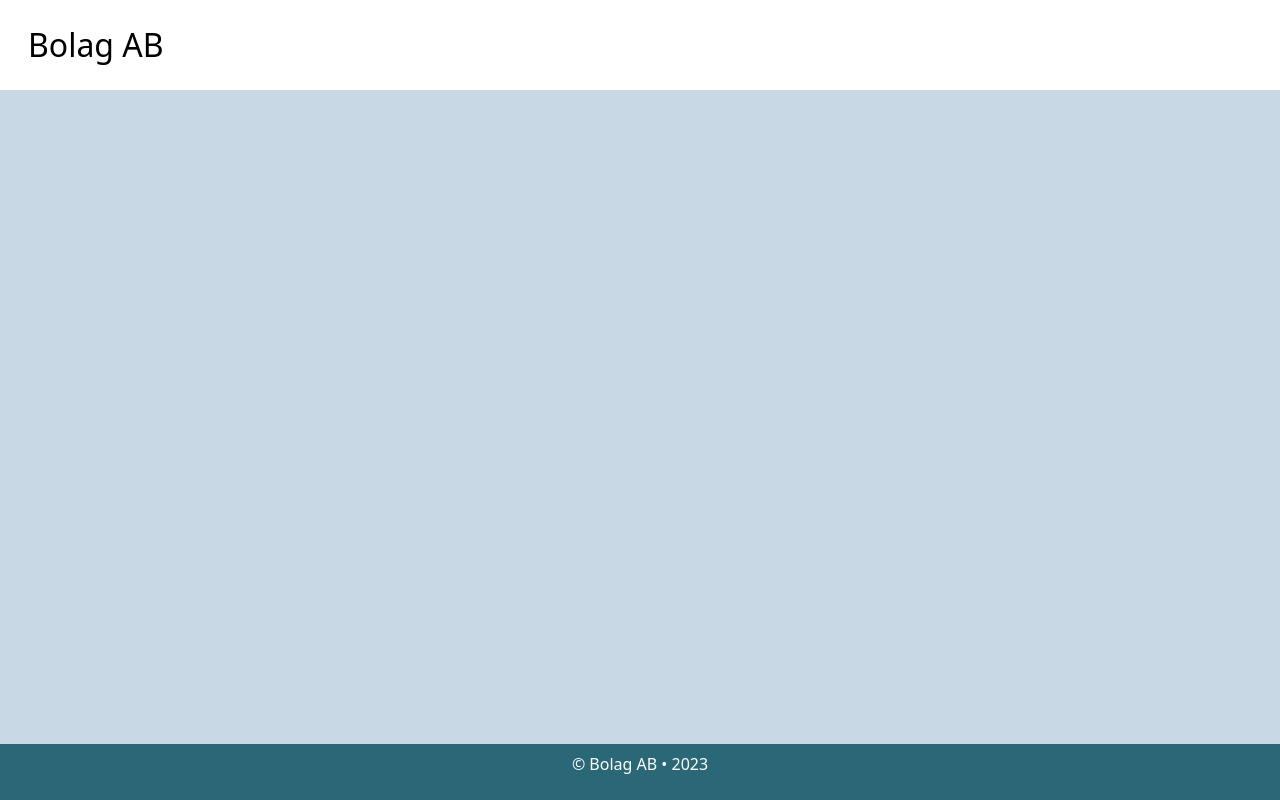
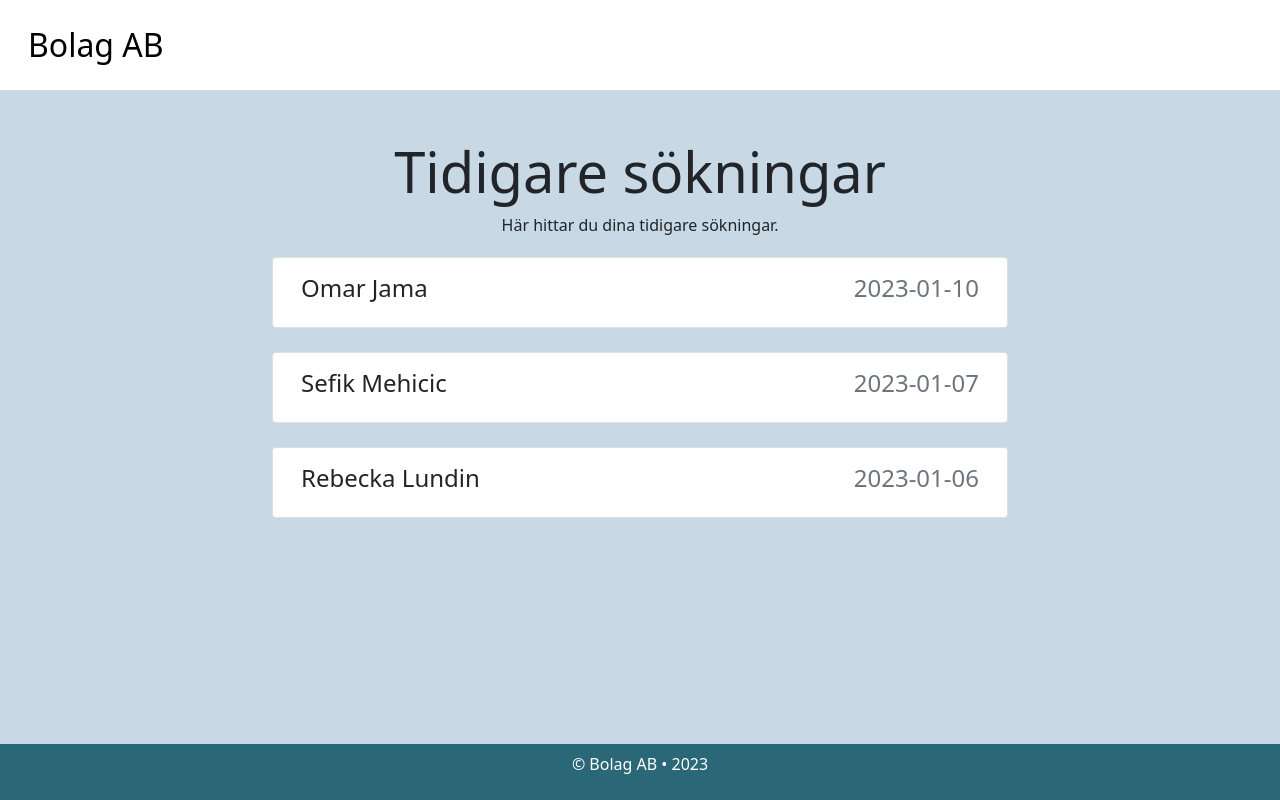
Before and after one commit to Sefikmehicic/sefikmehicic.github.io, an Angular app: page /Search/History in a window 1280 px wide. Before the commit this address led to /. Built offline with nearby package versions, Linux system fonts and the light colour scheme.

Commit message:
Added history page. (BETA)

```diff
--- a/src/app/app-routing.module.ts
+++ b/src/app/app-routing.module.ts
@@ -2,11 +2,13 @@ import { NgModule } from '@angular/core';
 import { RouterModule, Routes } from '@angular/router';
 import { LoginComponent } from './login/login.component';
 import { SearchComponent } from './search/search.component';
+import { SearchHistoryComponent } from './search-history/search-history.component';
 
 const routes: Routes = [
   { path: 'Login', component: LoginComponent },
   { path: '', redirectTo: '/Login', pathMatch: 'full'},
-  { path: 'Search', component: SearchComponent}
+  { path: 'Search', component: SearchComponent},
+  { path: 'Search/History', component: SearchHistoryComponent}
 ];
 
 @NgModule({
--- a/src/app/app.component.css
+++ b/src/app/app.component.css
@@ -2,6 +2,10 @@
     background-color: #ffffff;
     padding: 2vh;
     color: black;
+}
+
+.navbar-brand {
+    cursor: pointer;
 }
 
 .router-outlet {
--- a/src/app/app.component.html
+++ b/src/app/app.component.html
@@ -1,6 +1,6 @@
 <nav class="navbar">
     <div class="container-fluid">
-      <span class="navbar-brand fs-2">
+      <span class="navbar-brand fs-2" routerLink="/">
         Bolag AB
       </span>
       <!-- <span class="d-flex" role="search">
--- a/src/app/app.module.ts
+++ b/src/app/app.module.ts
@@ -7,12 +7,14 @@ import { AppComponent } from './app.component';
 import { LoginComponent } from './login/login.component';
 import { ModalModule, BsModalService } from 'ngx-bootstrap/modal';
 import { SearchComponent } from './search/search.component';
+import { SearchHistoryComponent } from './search-history/search-history.component';
 
 @NgModule({
   declarations: [
     AppComponent,
     LoginComponent,
-    SearchComponent
+    SearchComponent,
+    SearchHistoryComponent
   ],
   imports: [
     BrowserModule,
--- /dev/null
+++ b/src/app/search-history/search-history.component.html
@@ -0,0 +1,55 @@
+<div class="container mt-5">
+    <div class="row text-center">
+        <div class="col-lg-6 offset-lg-3">
+            <h2 class="display-4">Tidigare sökningar</h2>
+        </div>
+        <div class="col-lg-6 offset-lg-3">
+            <p>Här hittar du dina tidigare sökningar.</p>
+        </div>
+    </div>
+
+    <div class="row p-1 mb-3 col-lg-8 offset-lg-2">
+        <div class="card">
+            <div class="card-body row">
+                <div class="col">
+                    <h3 class="fs-4">
+                        Omar Jama
+                    </h3>
+                </div>
+                <div class="col-auto">
+                    <h3 class="text-muted fs-4 text-right">2023-01-10</h3>
+                </div>
+            </div>
+        </div>
+    </div>
+
+    <div class="row p-1 mb-3 col-lg-8 offset-lg-2">
+        <div class="card">
+            <div class="card-body row">
+                <div class="col">
+                    <h3 class="fs-4">
+                        Sefik Mehicic
+                    </h3>
+                </div>
+                <div class="col-auto">
+                    <h3 class="text-muted fs-4 text-right">2023-01-07</h3>
+                </div>
+            </div>
+        </div>
+    </div>
+
+    <div class="row p-1 mb-3 col-lg-8 offset-lg-2">
+        <div class="card">
+            <div class="card-body row">
+                <div class="col">
+                    <h3 class="fs-4">
+                        Rebecka Lundin
+                    </h3>
+                </div>
+                <div class="col-auto">
+                    <h3 class="text-muted fs-4 text-right">2023-01-06</h3>
+                </div>
+            </div>
+        </div>
+    </div>
+</div>
--- /dev/null
+++ b/src/app/search-history/search-history.component.ts
@@ -0,0 +1,15 @@
+import { Component, OnInit } from '@angular/core';
+
+@Component({
+  selector: 'app-search-history',
+  templateUrl: './search-history.component.html',
+  styleUrls: ['./search-history.component.css']
+})
+export class SearchHistoryComponent implements OnInit {
+
+  constructor() { }
+
+  ngOnInit(): void {
+  }
+
+}
--- a/src/app/search/search.component.html
+++ b/src/app/search/search.component.html
@@ -1,6 +1,9 @@
 <div class="container mt-5">
-    <div class="">
-        <div class="">
+    <div class="row">
+        <div class="col-auto">
+            <button class="btn btn-primary" routerLink="/Search/History">{{historyBtnText}}</button>
+        </div>
+    </div>
     <div class="row text-center">
         <div class="col-lg-6 offset-lg-3">
             <h2 class="display-4">Sök på personnummer</h2>
@@ -11,16 +14,17 @@
     </div>
     <div class="col-lg-6 offset-lg-3 form-group">
         <div class="mb-3">
-                    <input type="number" [(ngModel)]="userInput" [disabled]="!result" class="form-control form-control-lg text-center" id="floatingInput" placeholder="Personnummer" maxlength="12">
+            <input type="number" [(ngModel)]="userInput" [disabled]="!result"
+                class="form-control form-control-lg text-center" id="floatingInput" placeholder="Personnummer"
+                maxlength="12">
             <p class="text-danger text-center" [hidden]="blankInput">Fältet är tomt</p>
         </div>
     </div>
     <div class="col-auto text-center">
+        <button class="btn btn-primary" routerLink="/Search/History">{{historyBtnText}}</button>
         <button class="btn btn-primary" [hidden]="!showSpinner" (click)="Search()">{{searchBtnText}}</button>
         <div class="spinner-border text-center" [hidden]="showSpinner" role="status">
             <span class="visually-hidden">Loading...</span>
-                </div>
-            </div>
         </div>
     </div>
 
--- a/src/app/search/search.component.ts
+++ b/src/app/search/search.component.ts
@@ -13,6 +13,8 @@ export class SearchComponent implements OnInit {
   blankInput = true;
   result = true;
   searchBtnText: string = 'Sök'
+  historyBtnText: string = 'Tidigare sökningar'
+  logOutBtnText: string = 'Logga ut'
   userInput: string = '';
 
   Search(){
```
Also changed, not shown: src/app/search-history/search-history.component.css (added), 4 other files (tests, documents, lock files or other folders). Lines whose indentation alone changed are shown as unchanged.
